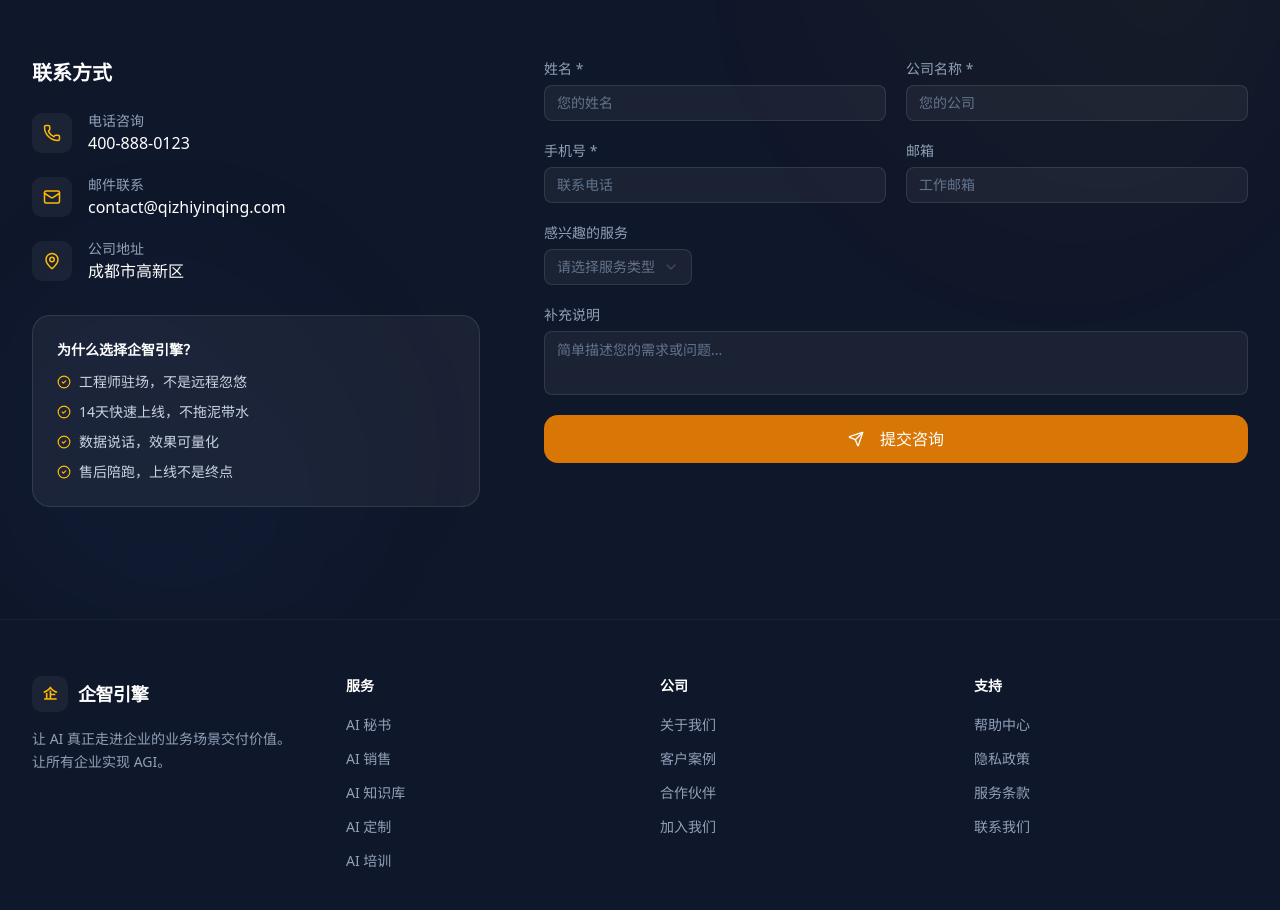
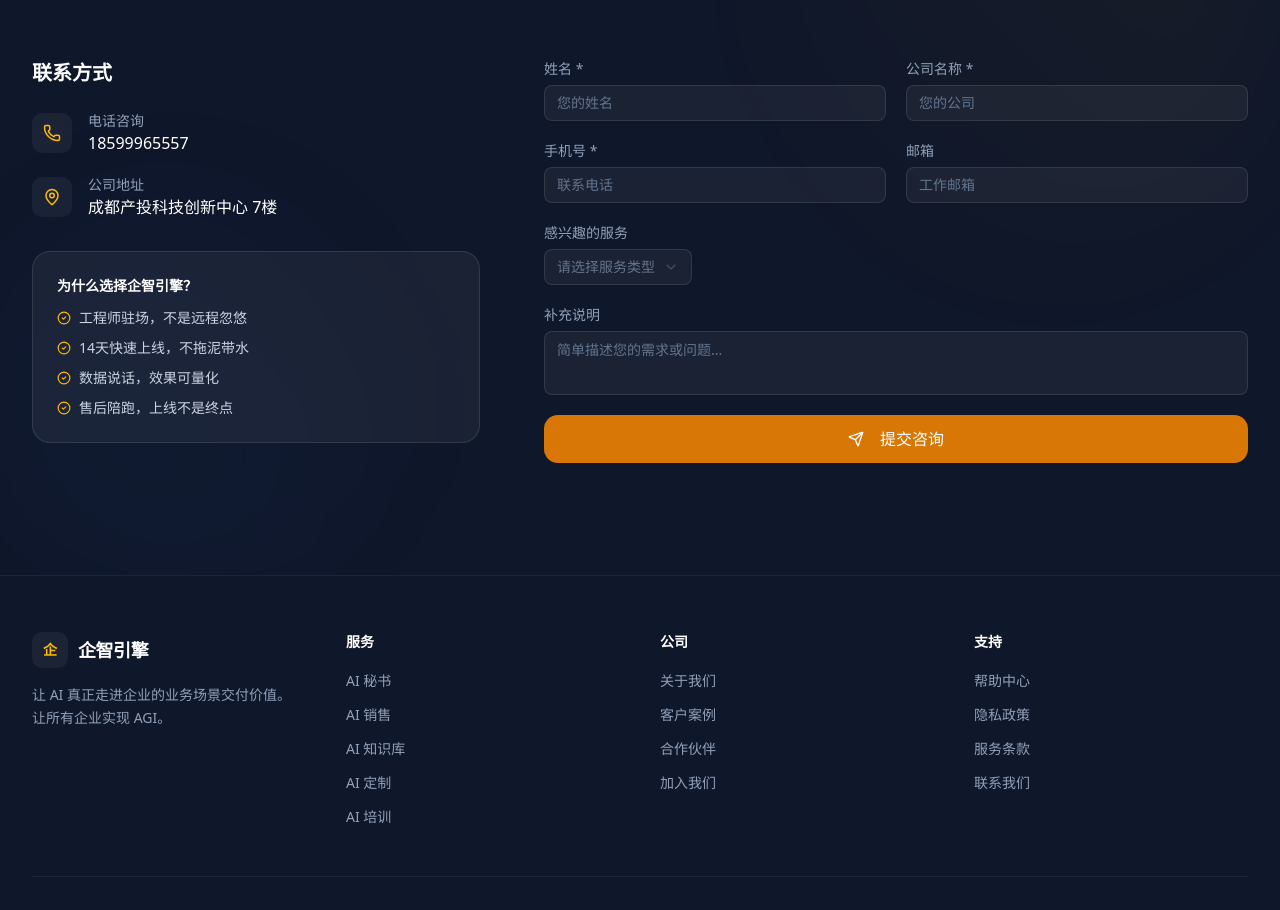
Before and after one commit to itfamer666/qizhiyinqing-website, a Next.js app: page / in a window 1280 px wide. Shown: the part 7381-8291 px from the top of the page. Built offline with nearby package versions, Linux system fonts and the light colour scheme.

Commit message:
fix: 更新联系方式 - 电话改为18599965557，删除邮箱，地址改为成都产投科技创新中心7楼
Coze-Commit-Type: user
Coze-User-ID: 2214867586522512
Coze-Conversation-ID: 11671771

```diff
--- a/src/components/Consultation.tsx
+++ b/src/components/Consultation.tsx
@@ -11,7 +11,7 @@ import {
   SelectTrigger,
   SelectValue,
 } from "@/components/ui/select";
-import { Send, Phone, Mail, MapPin, CheckCircle2 } from "lucide-react";
+import { Send, Phone, MapPin, CheckCircle2 } from "lucide-react";
 
 export default function Consultation() {
   const [submitted, setSubmitted] = useState(false);
@@ -71,27 +71,17 @@ export default function Consultation() {
                   </div>
                   <div>
                     <p className="text-sm text-slate-400">电话咨询</p>
-                    <p className="text-white font-medium">400-888-0123</p>
+                    <p className="text-white font-medium">18599965557</p>
                   </div>
                 </div>
-                <div className="flex items-center gap-4">
-                  <div className="h-10 w-10 rounded-lg bg-white/5 flex items-center justify-center">
-                    <Mail size={18} className="text-amber-400" />
-                  </div>
-                  <div>
-                    <p className="text-sm text-slate-400">邮件联系</p>
-                    <p className="text-white font-medium">
-                      contact@qizhiyinqing.com
-                    </p>
-                  </div>
-                </div>
+
                 <div className="flex items-center gap-4">
                   <div className="h-10 w-10 rounded-lg bg-white/5 flex items-center justify-center">
                     <MapPin size={18} className="text-amber-400" />
                   </div>
                   <div>
                     <p className="text-sm text-slate-400">公司地址</p>
-                    <p className="text-white font-medium">成都市高新区</p>
+                    <p className="text-white font-medium">成都产投科技创新中心 7楼</p>
                   </div>
                 </div>
               </div>
```
